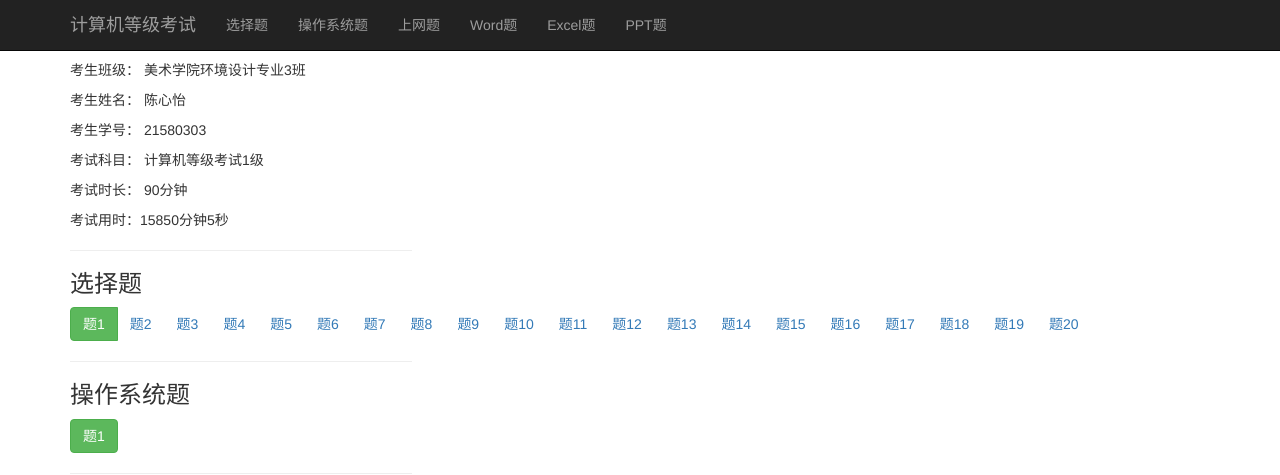
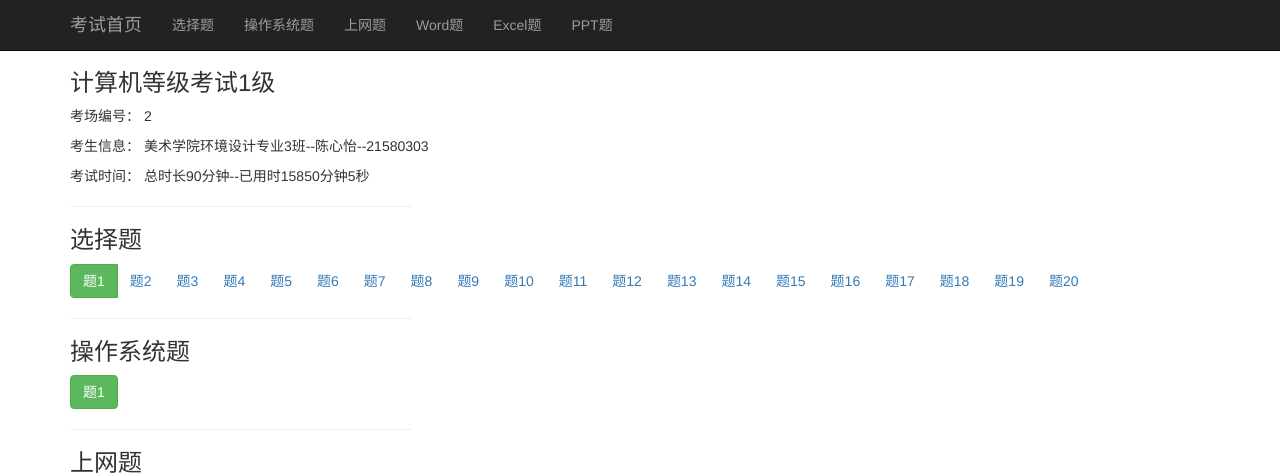
Before and after one commit to tanglw2020/django-mysite, a Django app: page /exam/exampage/8 in a window 1280 px wide. Shown: the top 475 px of the page. Run offline with Django 3.2, Linux system fonts and the light colour scheme; data comes from the database, SQL or seed files in the repository; both versions use the stored data as it was after the commit; some libraries are stand-ins or nearby versions.

Commit message:
feat: add exam room number in exam page

```diff
--- a/polls/excelModels.py
+++ b/polls/excelModels.py
@@ -359,8 +359,8 @@ class ExcelQuestion(models.Model):
                 p1, p2 = self.formula_maxmin_result_position.split(':')
                 formula1 = str(ws[p1].value)
                 formula2 = str(ws[p2].value)
-                print(formula1)
-                print(formula2)
+                # print(formula1)
+                # print(formula2)
                 # print(formula1, formula2)
                 if reg.match(formula1) and reg.match(formula2):
                     result = result+formula1+'-'+formula2
--- a/polls/templates/polls/base.html
+++ b/polls/templates/polls/base.html
@@ -39,7 +39,7 @@
         <button type="button" class="navbar-toggle collapsed" data-toggle="collapse" data-target="#navbar"
         aria-expanded="false" aria-controls="navbar">
       </button>
-      <a class="navbar-brand" href="{% url 'exam:exampage'  exam_page.id %}">计算机等级考试</a>
+      <a class="navbar-brand" href="{% url 'exam:exampage'  exam_page.id %}">考试首页</a>
     </div>
     <div id="navbar" class="collapse navbar-collapse">
         {% block navbar %}
@@ -61,13 +61,10 @@
     <div class="card" style="width: 90%;">
       {% block baseinfo %}
       <div class="card-body">
-        <p></p>
-        <p>考生班级： {{ student.class_name }}</p>
-        <p>考生姓名： {{ student.student_name }}</p>
-        <p>考生学号： {{ student.student_id }}</p>
-        <p>考试科目： {{ exam.exam_type_ }} </p>
-        <p>考试时长： {{ exam.period_ }} </p>
-        <p id="serverTime">考试用时:</p>
+        <h3>{{ exam.exam_type_ }}</h3>
+        <p>考场编号： {{ exam.id }}</p>
+        <p>考生信息： {{ student.class_name }}--{{ student.student_name }}--{{ student.student_id }}</p>
+        <p>考试时间： 总时长{{ exam.period_ }}<span id="usedTime"></span></p>
       </div>
       {% endblock baseinfo %}
     </div>
@@ -107,9 +104,9 @@
         timeout: 10000,
         success: function (result) {
           if (result.result) {
-            $("#serverTime").html("考试用时：" + result.result);
+            $("#usedTime").html("--已用时" + result.result);
           } else {
-            $("#serverTime").html("无效数据");
+            $("#usedTime").html("");
           }
         }
       });
--- a/polls/wordModels.py
+++ b/polls/wordModels.py
@@ -698,7 +698,7 @@ class WordQuestion(models.Model):
                 return self.upload_docx.path+'打开异常'
 
             result_list = self.compare_operation(document_test)
-            print(result_list)
+            # print(result_list)
 
             return format_html("<ol>") + \
                 format_html_join(
```
Also changed, not shown: db.sqlite3.
